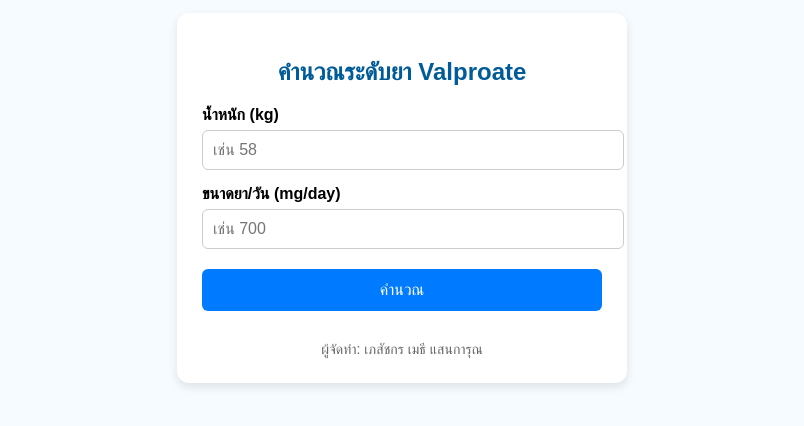
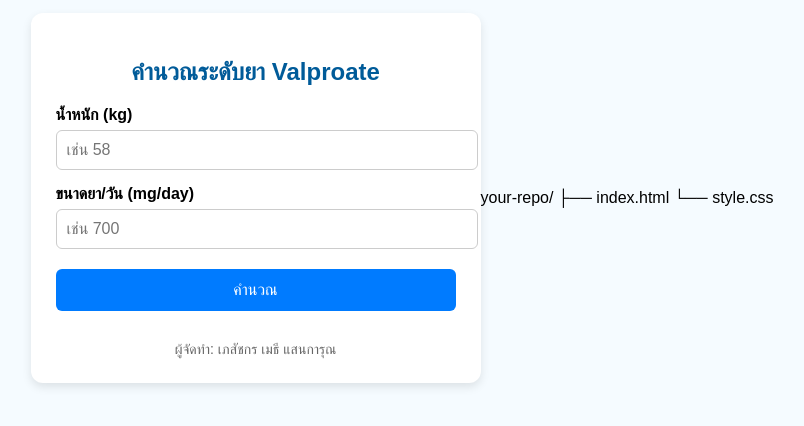
Before and after one commit to Appaaun/valproicTDM, a plain HTML site: page index.html in a window 1280 px wide. Shown: the part 222-648 px from the top of the page, without its empty margins (238-1042 px from the left). Drawn offline with Linux system fonts and the light colour scheme.

Commit message:
index.html

```diff
--- a/index.html
+++ b/index.html
@@ -100,3 +100,6 @@
   </script>
 </body>
 </html>
+your-repo/
+├── index.html
+└── style.css
```
